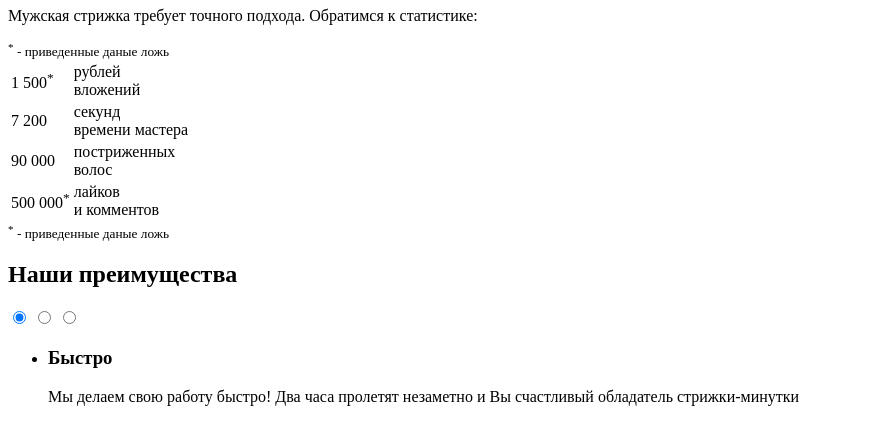
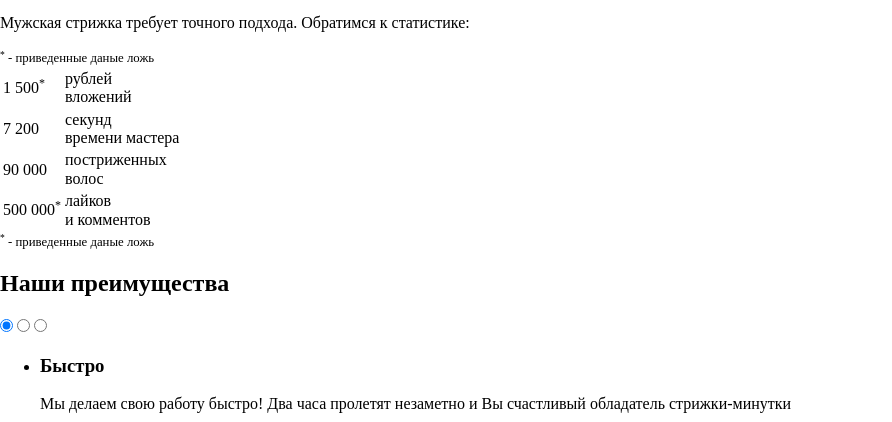
Before and after one commit to EugeneAndrievsky/Barbershop-adaptive, a website: page index.html in a window 1280 px wide. Shown: the part 371-793 px from the top of the page, without its empty margins (0-892 px from the left). Drawn offline with nearby package versions, Linux system fonts and the light colour scheme.

Commit message:
подключил стили

```diff
--- a/index.html
+++ b/index.html
@@ -4,6 +4,8 @@
     <title>Барбершор Бородинский</title>
     <meta charset="utf-8">
     <meta name="viewport" content="width=device-width,initial-scale=1">
+    <link rel="stylesheet" href="css/normalize.css">
+    <link rel="stylesheet" href="css/style.css">
   </head>
   <body>
 
```
